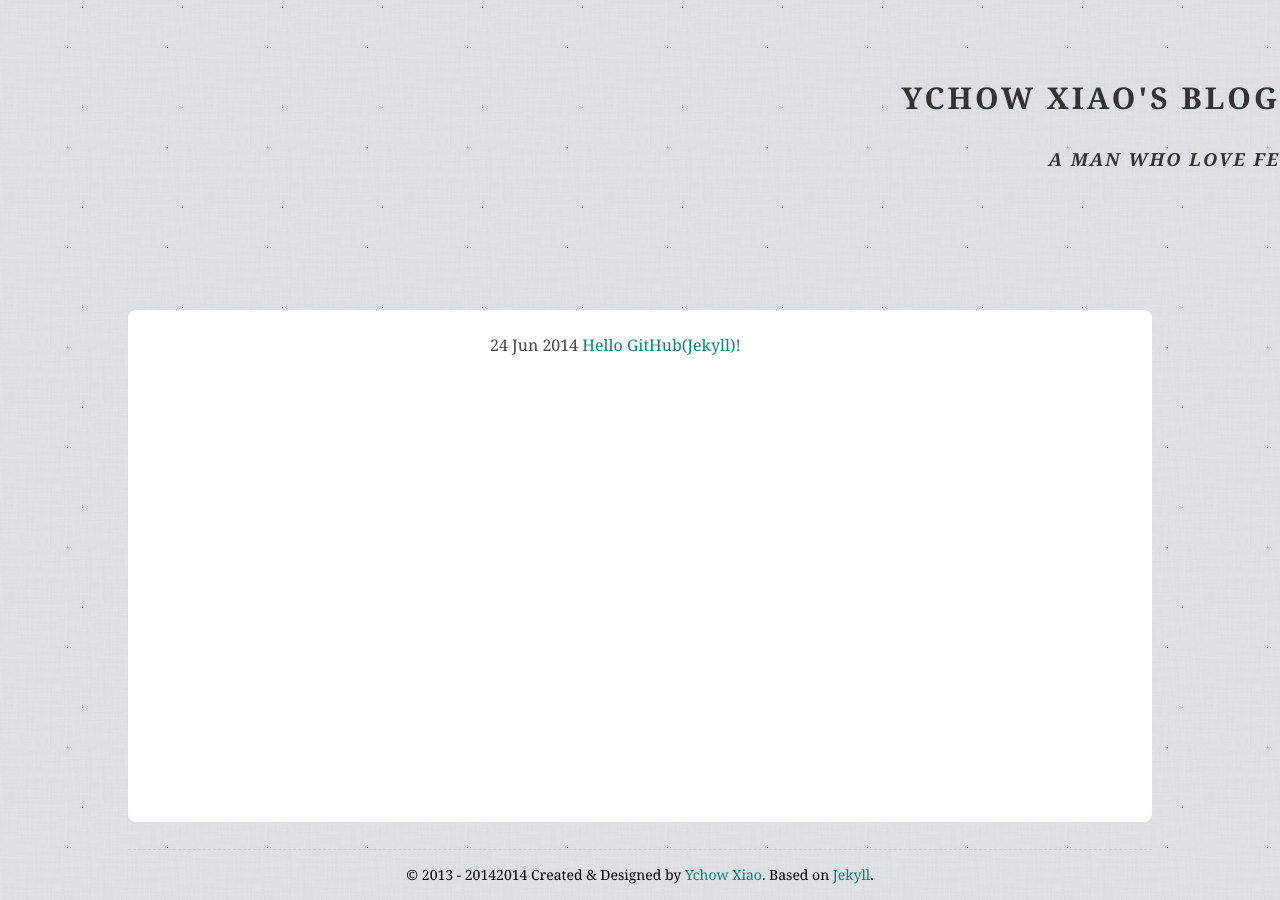
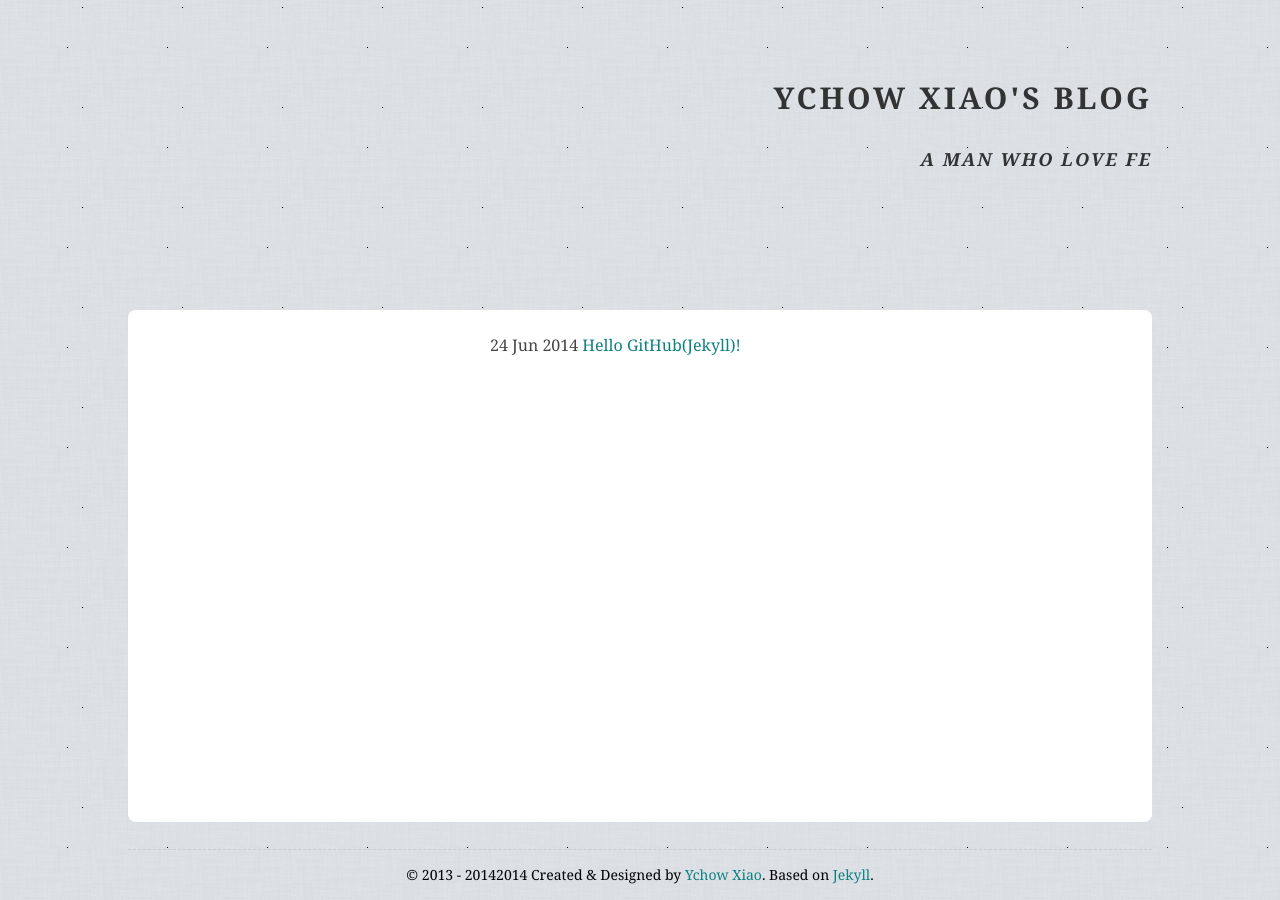
Before and after one commit to kai517/ychowxiao, a Jekyll site: the page built from index.html, in a window 1280 px wide. Built offline with Jekyll 4.4.1, drawn with Linux system fonts in a browser that asks for light colours.

Commit message:
Update main.css

```diff
--- a/css/main.css
+++ b/css/main.css
@@ -107,7 +107,7 @@ a:visited {
 a:hover {
   color: #cc3311;
 }
-
+header{width:1024px;margin:0 auto;}
 article{width:1024px;margin:0 auto;background:#fff;border-radius:8px;min-height:512px;}
 section#blog{padding:32px;}
 h1,h2{text-align: right;font-size: 30px;text-decoration:italic;color:rgb(51,51,51);line-height: 59px;letter-spacing:3px;text-transform:uppercase;}
```
